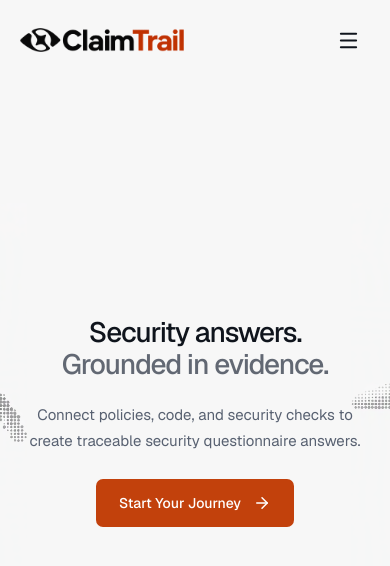
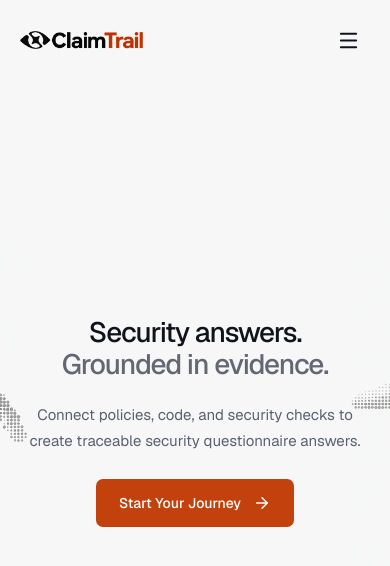
Before and after one commit to edwieee/claimtrail, a Next.js app: page / in a window 390 px wide. Shown: the top 566 px of the page. Built offline with nearby package versions, Linux system fonts and the light colour scheme.

Commit message:
Scale the logo down 25 percent
Header 30 to 22.5px (26 to 19.5 tablet, 24 to 18 phone), footer 28 to 21px, sidebar 24 to 18px, mobile top bar 22 to 16.5px. Height-based sizing keeps the 6.85:1 ratio intact.

```diff
--- a/components/AppSidebar.tsx
+++ b/components/AppSidebar.tsx
@@ -56,7 +56,7 @@ export function AppSidebar({
             width={1712}
             height={250}
             priority
-            className="h-6 w-auto self-start"
+            className="h-[18px] w-auto self-start"
           />
           <div className="flex items-center justify-between gap-2">
             <span className="text-label-sm font-label-sm text-secondary leading-tight">
--- a/components/AppTopBar.tsx
+++ b/components/AppTopBar.tsx
@@ -54,7 +54,7 @@ export function AppTopBar({
               alt="ClaimTrail"
               width={1712}
               height={250}
-              className="h-[22px] w-auto"
+              className="h-[16.5px] w-auto"
             />
           </Link>
           {breadcrumb.map((crumb, idx) => (
--- a/components/LandingHero.module.css
+++ b/components/LandingHero.module.css
@@ -60,12 +60,12 @@
 }
 
 .brandLogo {
-  height: 30px;
+  height: 22.5px;
   width: auto;
 }
 
 .footerLogo {
-  height: 28px;
+  height: 21px;
   width: auto;
   align-self: flex-start;
 }
@@ -149,13 +149,13 @@
 @media (max-width: 1023px) {
   .header { width: calc(100% - 48px); min-height: 88px; gap: 20px; }
   .desktopNav { gap: 22px; }
-  .brandLogo { height: 26px; }
+  .brandLogo { height: 19.5px; }
   .headerCta { padding-inline: 16px; }
 }
 
 @media (max-width: 767px) {
   .header { width: calc(100% - 40px); min-height: 80px; }
-  .brandLogo { height: 24px; }
+  .brandLogo { height: 18px; }
   .desktopNav, .headerCta { display: none; }
   .mobileMenu { display: block; }
   .mobileMenu summary { display: grid; place-items: center; width: 44px; height: 44px; cursor: pointer; list-style: none; border-radius: 6px; }
```
